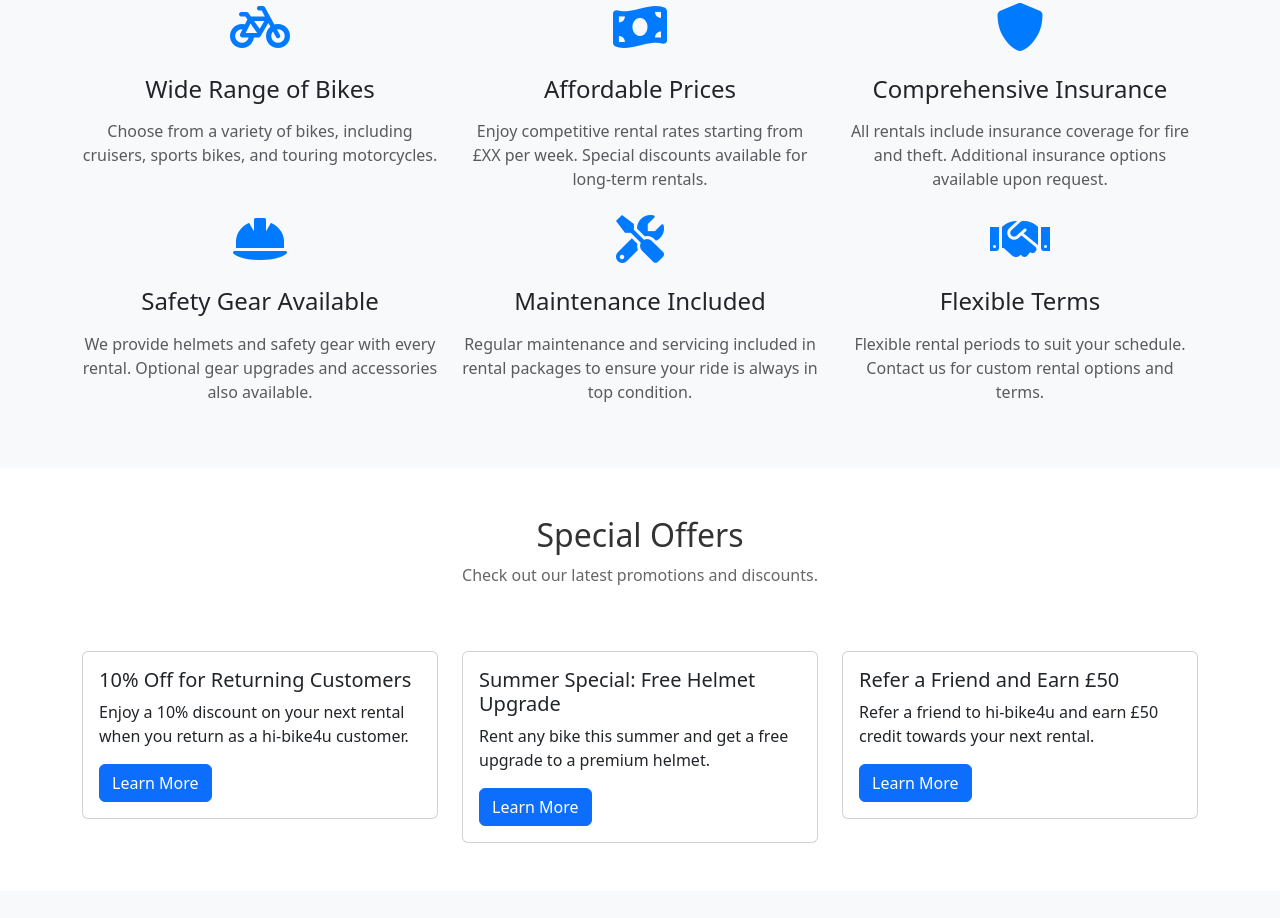
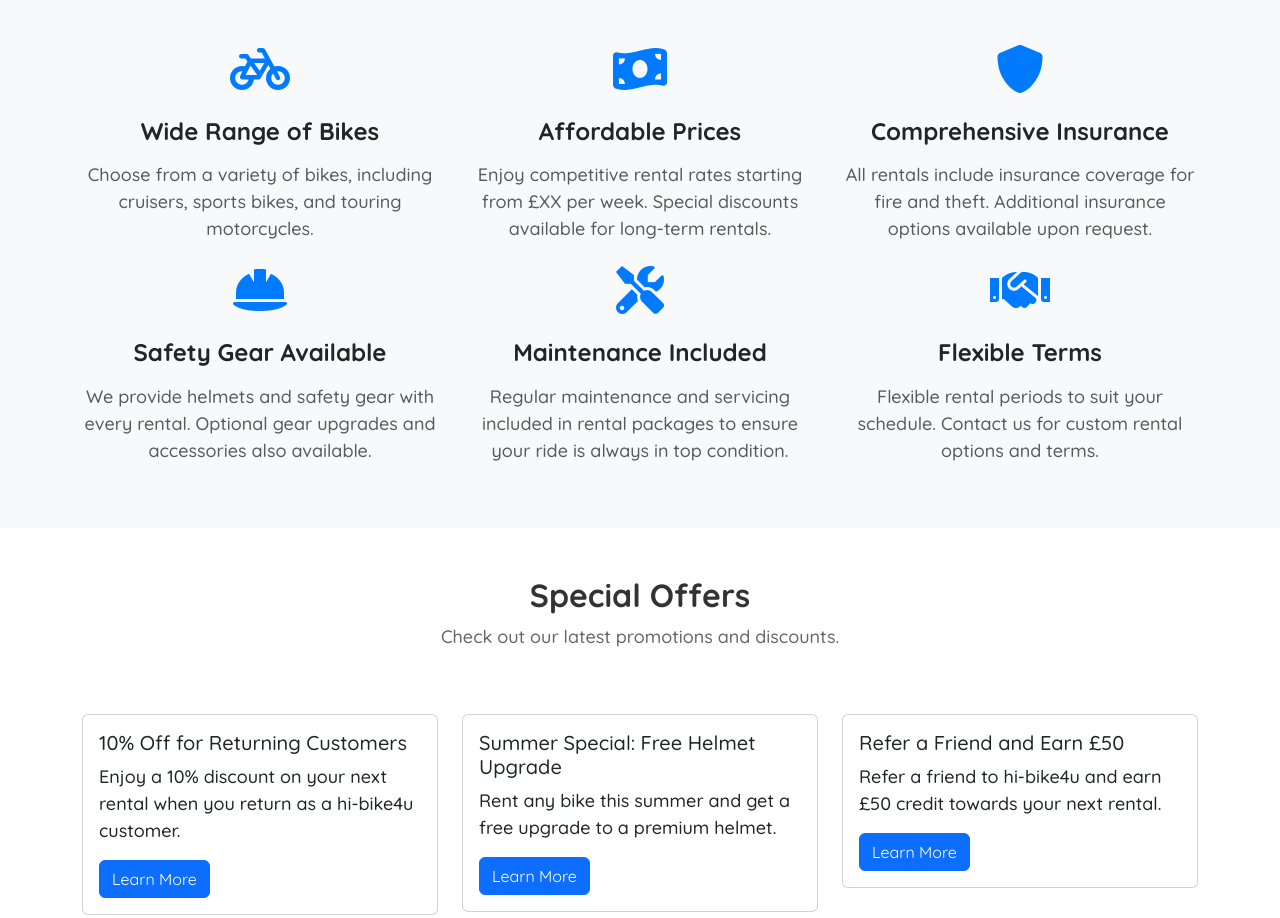
Before and after one commit to abasitfarooqi/onepage-renting-motorcycle, a plain HTML site: page index.html in a window 1280 px wide. Shown: the part 1343-2261 px from the top of the page. Drawn offline with nearby package versions, Linux system fonts and the light colour scheme.

Commit message:
added effects, font and logo

```diff
--- a/css/style.css
+++ b/css/style.css
@@ -1,5 +1,20 @@
+@import url('https://fonts.googleapis.com/css2?family=Quicksand:wght@300.500.700..700&display=swap');
 html {
 scroll-behavior: smooth;
+}
+*{
+font-family: Quicksand;
+}
+h2{
+    font-weight: bold;
+    font-size: 32px;
+}
+h4{
+    font-weight: 700;
+}
+p{
+    font-size: 18px;
+    font-weight: 500;
 }
 
 #hero {
@@ -67,3 +82,30 @@ html {
 .w-100{
 width: 100%;
 }
+/* This changes all the animations globally */
+:root {
+--animate-duration: 800ms;
+--animate-delay: 0.9s;
+}
+/* Custom styles for sections */
+.section-heading {
+    color: #333;
+}
+.section-subheading {
+    color: #666;
+}
+.service-icon {
+    color: #007bff;
+}
+.testimonial-card {
+    height: 100%;
+}
+.testimonial-card .card-body {
+    height: 100%;
+    display: flex;
+    flex-direction: column;
+    justify-content: center;
+}
+.faq-question {
+    cursor: pointer;
+}
--- a/index.html
+++ b/index.html
@@ -6,42 +6,21 @@
     <title>hi-bike4u | Renting Motorcycle</title>
     <link href="https://cdn.jsdelivr.net/npm/bootstrap@5.3.3/dist/css/bootstrap.min.css" rel="stylesheet" integrity="sha384-QWTKZyjpPEjISv5WaRU9OFeRpok6YctnYmDr5pNlyT2bRjXh0JMhjY6hW+ALEwIH" crossorigin="anonymous">
     <script src="https://cdn.jsdelivr.net/npm/bootstrap@5.3.3/dist/js/bootstrap.bundle.min.js" integrity="sha384-YvpcrYf0tY3lHB60NNkmXc5s9fDVZLESaAA55NDzOxhy9GkcIdslK1eN7N6jIeHz" crossorigin="anonymous"></script>
+    <link href="https://unpkg.com/aos@2.3.1/dist/aos.css" rel="stylesheet">
+    <!-- <link href="https://ianlunn.github.io/Hover/css/hover.css" rel="stylesheet"> -->
     <link rel="stylesheet" href="https://cdnjs.cloudflare.com/ajax/libs/font-awesome/6.0.0-beta3/css/all.min.css">
-    <link rel="stylesheet" href="https://cdnjs.cloudflare.com/ajax/libs/animate.css/4.1.1/animate.min.css"/>
     <link rel="stylesheet" href="css/style.css">
     <link rel="icon" type="image/png" href="images/favicon.png">
-
-    <style>
-        /* Custom styles for sections */
-        .section-heading {
-            color: #333;
-        }
-        .section-subheading {
-            color: #666;
-        }
-        .service-icon {
-            color: #007bff;
-        }
-        .testimonial-card {
-            height: 100%;
-        }
-        .testimonial-card .card-body {
-            height: 100%;
-            display: flex;
-            flex-direction: column;
-            justify-content: center;
-        }
-        .faq-question {
-            cursor: pointer;
-        }
-    </style>
 </head>
 <body>
 
 <!-- Navbar -->
 <nav class="navbar navbar-expand-lg navbar-light bg-light fixed-top">
     <div class="container">
-        <a class="navbar-brand" href="#">hi-bike4u</a>
+        <a class="navbar-brand" href="#">
+            <img src="images/logo.png" alt="" class="img-fluid" style="width: 80px;">
+            <span><strong>hi-bike4u</strong></span>
+        </a>
         <button class="navbar-toggler" type="button" data-bs-toggle="collapse" data-bs-target="#navbarNav" aria-controls="navbarNav" aria-expanded="false" aria-label="Toggle navigation">
             <span class="navbar-toggler-icon"></span>
         </button>
@@ -64,25 +43,25 @@
     <div class="container hero-container text-center">
         <h1 class="display-3">Welcome to hi-bike4u</h1>
         <p class="lead">Renting Motorcycle with Best Prices and Services</p>
-        <a href="#services" class="btn btn-primary btn-lg">Learn More <i class="fas fa-arrow-right"></i></a>
+        <a href="#services" class="btn btn-primary hvr-grow btn-lg">Learn More <i class="fas fa-arrow-right"></i></a>
     </div>
 </section>
 
 <!-- About Us Section -->
-<section id="about-us" class="py-5 bg-light">
+<section id="about-us" class="py-5 bg-light " >
     <div class="container">
         <div class="row">
-            <div class="col-lg-12 text-center mb-5">
+            <div class="col-lg-12 text-center mb-5" data-aos="fade-up" data-aos-duration="300">
                 <h2 class="section-heading">About hi-bike4u</h2>
                 <p class="section-subheading">Discover our story and why we are passionate about motorcycle rentals.</p>
             </div>
         </div>
         <div class="row">
-            <div class="col-lg-6">
+            <div class="col-lg-6" data-aos="fade-right" data-aos-duration="300">
                 <h4>Our Story</h4>
                 <p>Established in 2021, hi-bike4u is dedicated to providing affordable and reliable motorcycle rentals. We strive to offer a wide range of bikes to suit every rider's needs.</p>
             </div>
-            <div class="col-lg-6">
+            <div class="col-lg-6" data-aos="fade-left" data-aos-duration="300">
                 <h4>Our Mission</h4>
                 <p>At hi-bike4u, our mission is to make motorcycle rentals accessible and convenient for everyone. We prioritize customer satisfaction and safety, ensuring a memorable riding experience.</p>
             </div>
@@ -91,51 +70,51 @@
 </section>
 
 <!-- Services Section -->
-<section id="services" class="py-5 bg-light">
+<section id="services" class="py-5 bg-light ">
     <div class="container">
         <div class="row">
-            <div class="col-lg-12 text-center mb-5">
+            <div class="col-lg-12 text-center mb-5" >
                 <h2 class="section-heading">Our Bike Rental Services</h2>
                 <p class="section-subheading">Explore our range of rental bikes and experience the freedom of riding with us.</p>
             </div>
         </div>
         <div class="row">
-            <div class="col-lg-4 col-md-6 mt-2 text-center">
+            <div class="col-lg-4 col-md-6 mt-2 text-center  " data-aos="fade-right" data-aos-duration="200">
                 <div class="service-icon mb-4">
                     <i class="fas fa-bicycle fa-3x"></i>
                 </div>
                 <h4 class="mb-3">Wide Range of Bikes</h4>
                 <p class="text-muted">Choose from a variety of bikes, including cruisers, sports bikes, and touring motorcycles.</p>
             </div>
-            <div class="col-lg-4 col-md-6 mt-2 text-center">
+            <div class="col-lg-4 col-md-6 mt-2 text-center " data-aos="fade-up" data-aos-duration="200">
                 <div class="service-icon mb-4">
                     <i class="fas fa-money-bill-wave fa-3x"></i>
                 </div>
                 <h4 class="mb-3">Affordable Prices</h4>
                 <p class="text-muted">Enjoy competitive rental rates starting from £XX per week. Special discounts available for long-term rentals.</p>
             </div>
-            <div class="col-lg-4 col-md-6 mt-2 text-center">
+            <div class="col-lg-4 col-md-6 mt-2 text-center " data-aos="fade-left" data-aos-duration="200">
                 <div class="service-icon mb-4">
                     <i class="fas fa-shield-alt fa-3x"></i>
                 </div>
                 <h4 class="mb-3">Comprehensive Insurance</h4>
                 <p class="text-muted">All rentals include insurance coverage for fire and theft. Additional insurance options available upon request.</p>
             </div>
-            <div class="col-lg-4 col-md-6 mt-2 text-center">
+            <div class="col-lg-4 col-md-6 mt-2 text-center " data-aos="fade-right" data-aos-duration="200">
                 <div class="service-icon mb-4">
                     <i class="fas fa-hard-hat fa-3x"></i>
                 </div>
                 <h4 class="mb-3">Safety Gear Available</h4>
                 <p class="text-muted">We provide helmets and safety gear with every rental. Optional gear upgrades and accessories also available.</p>
             </div>
-            <div class="col-lg-4 col-md-6 mt-2 text-center">
+            <div class="col-lg-4 col-md-6 mt-2 text-center " data-aos="fade-up" data-aos-duration="200">
                 <div class="service-icon mb-4">
                     <i class="fas fa-tools fa-3x"></i>
                 </div>
                 <h4 class="mb-3">Maintenance Included</h4>
                 <p class="text-muted">Regular maintenance and servicing included in rental packages to ensure your ride is always in top condition.</p>
             </div>
-            <div class="col-lg-4 col-md-6 mt-2 text-center">
+            <div class="col-lg-4 col-md-6 mt-2 text-center " data-aos="fade-left" data-aos-duration="200">
                 <div class="service-icon mb-4">
                     <i class="fas fa-handshake fa-3x"></i>
                 </div>
@@ -160,7 +139,7 @@
                     <div class="card-body">
                         <h5 class="card-title">10% Off for Returning Customers</h5>
                         <p class="card-text">Enjoy a 10% discount on your next rental when you return as a hi-bike4u customer.</p>
-                        <a href="#" class="btn btn-primary">Learn More</a>
+                        <a href="#" class="btn btn-primary hvr-grow">Learn More</a>
                     </div>
                 </div>
             </div>
@@ -169,7 +148,7 @@
                     <div class="card-body">
                         <h5 class="card-title">Summer Special: Free Helmet Upgrade</h5>
                         <p class="card-text">Rent any bike this summer and get a free upgrade to a premium helmet.</p>
-                        <a href="#" class="btn btn-primary">Learn More</a>
+                        <a href="#" class="btn btn-primary hvr-grow">Learn More</a>
                     </div>
                 </div>
             </div>
@@ -178,7 +157,7 @@
                     <div class="card-body">
                         <h5 class="card-title">Refer a Friend and Earn £50</h5>
                         <p class="card-text">Refer a friend to hi-bike4u and earn £50 credit towards your next rental.</p>
-                        <a href="#" class="btn btn-primary">Learn More</a>
+                        <a href="#" class="btn btn-primary hvr-grow">Learn More</a>
                     </div>
                 </div>
             </div>
@@ -191,7 +170,7 @@
     <div class="container">
         <div class="row text-center mb-4">
             <div class="col">
-                <h2>Our Fleet</h2>
+                 <h2>Our Fleet</h2>
                 <p>Prices Start From £70/Week<br>All models come with free TAX, MOT & Weekly Maintenance</p>
             </div>
         </div>
@@ -202,14 +181,14 @@
 </section>
 
 <!-- Testimonials Section -->
-<section id="testimonials" class="py-5">
+<section id="testimonials" class="py-5  ">
     <div class="container">
         <div class="row">
             <div class="col-lg-12 text-center mb-5">
                 <h2 class="section-heading">Customer Testimonials</h2>
                 <p class="section-subheading">See what our customers have to say about their experience with us.</p>
             </div>
-        </div>
+         </div>
         <div class="row">
             <div class="col-md-12">
                 <div id="testimonialCarousel" class="carousel slide" data-bs-ride="carousel">
@@ -263,7 +242,7 @@
         </div>
         <div class="row">
             <div class="col-md-12">
-                <div class="accordion accordion-flush" id="faqAccordion">
+                <div class="accordion accordion-flush " id="faqAccordion">
                     <div class="accordion-item">
                         <h2 class="accordion-header">
                             <button class="accordion-button collapsed" type="button" data-bs-toggle="collapse" data-bs-target="#faqCollapseOne" aria-expanded="true" aria-controls="faqCollapseOne">
@@ -340,7 +319,7 @@
                         <label for="message" class="form-label">Message</label>
                         <textarea class="form-control" id="message" rows="4" required></textarea>
                     </div>
-                    <button type="submit" class="btn btn-primary w-100">Submit <i class="fas fa-paper-plane"></i></button>
+                    <button type="submit" class="btn btn-primary hvr-grow w-100">Submit <i class="fas fa-paper-plane"></i></button>
                 </form>
             </div>
             <div class="col-md-6">
@@ -365,9 +344,13 @@
 </footer>
 
 <!-- JavaScript Libraries -->
+<script src="https://cdn.jsdelivr.net/npm/bootstrap@5.3.3/dist/js/bootstrap.min.js" integrity="sha384-0pUGZvbkm6XF6gxjEnlmuGrJXVbNuzT9qBBavbLwCsOGabYfZo0T0to5eqruptLy" crossorigin="anonymous"></script>
 <script src="https://code.jquery.com/jquery-3.6.0.min.js"></script>
 <script src="https://cdn.jsdelivr.net/npm/@popperjs/core@2.11.8/dist/umd/popper.min.js" integrity="sha384-I7E8VVD/ismYTF4hNIPjVp/Zjvgyol6VFvRkX/vR+Vc4jQkC+hVqc2pM8ODewa9r" crossorigin="anonymous"></script>
-<script src="https://cdn.jsdelivr.net/npm/bootstrap@5.3.3/dist/js/bootstrap.min.js" integrity="sha384-0pUGZvbkm6XF6gxjEnlmuGrJXVbNuzT9qBBavbLwCsOGabYfZo0T0to5eqruptLy" crossorigin="anonymous"></script>
+<script src="https://unpkg.com/aos@2.3.1/dist/aos.js"></script>
+
+
+
 <script src="js/products.js"></script>
 
 <!-- Custom Scripts -->
@@ -379,6 +362,11 @@
         });
     });
 
+    AOS.init({
+        duration: 800, // Animation duration in milliseconds
+        once: true, // Only once animation on scroll
+        easing: 'ease-in-out', // Easing function for animation
+    });
 </script>
 
 </body>
--- a/js/products.js
+++ b/js/products.js
@@ -33,11 +33,11 @@ function renderProducts(products) {
 
         // Create HTML for each product card with Font Awesome icons
         const productCardHTML = `
-        <div class="col-md-4 mb-4">
-            <div class="card" onclick="showProduct('${id}')"  data-bs-toggle="modal" data-bs-target="#${id}Modal">
+        <div class="col-md-4 mb-4 ">
+            <div class="card"  onclick="showProduct('${id}')"  data-bs-toggle="modal" data-bs-target="#${id}Modal" >
                 <img src="${image}" class="card-img-top" alt="${name}">
                 <div class="card-body">
-                    <h5 class="card-title">${name}</h5>
+                    <h5 class="card-title fw-bold">${name}</h5>
                     <p class="card-text">For this or similar model, prices start from £${price} per Week</p>
                     <button type="button" class="btn btn-primary w-100" data-bs-toggle="modal" data-bs-target="#${id}Modal">More Information</button>
                 </div>
```
Also changed, not shown: images/logo.png (added). Lines whose indentation alone changed are shown as unchanged.
